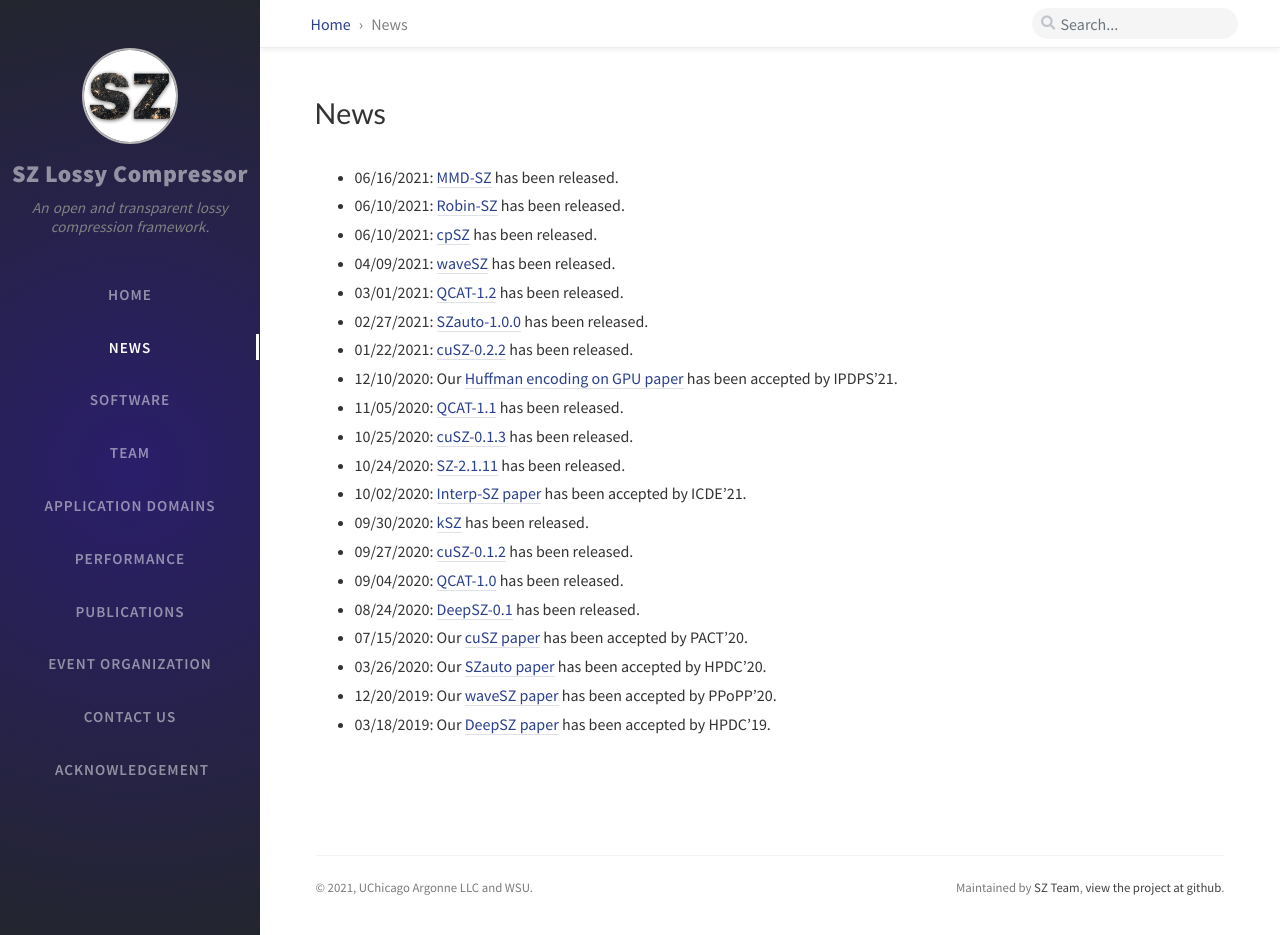
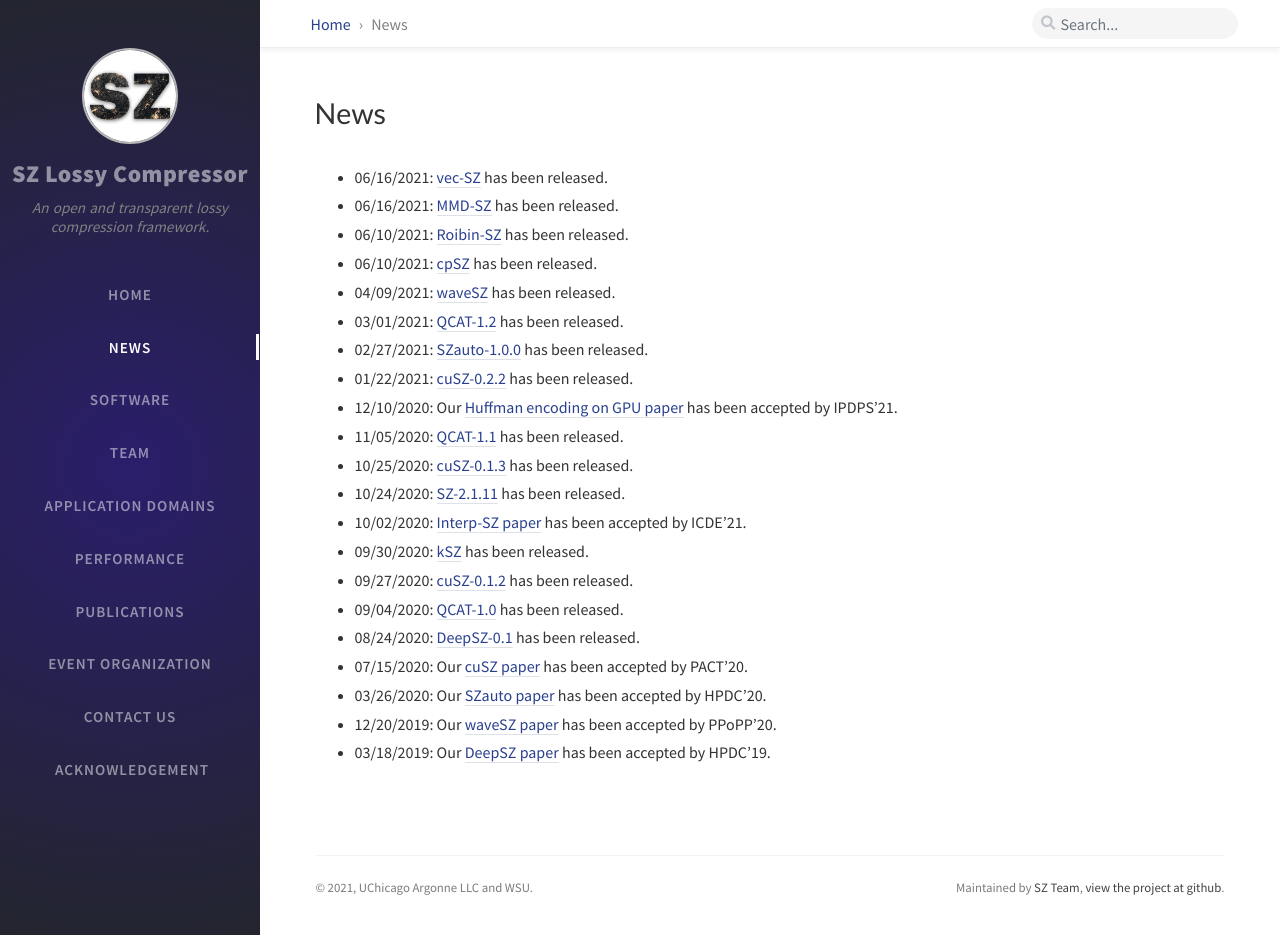
Before and after one commit to szcompressor/szcompressor.github.io, a Jekyll site: the page built from tabs/news.md, in a window 1280 px wide and 935 px high. Built offline with Jekyll 4.4.1, drawn with Linux system fonts in a browser that asks for light colours; nearby versions of some CDN libraries; comment, search, counter and statistics services are not loaded.

Commit message:
update vecSZ release in news.md

```diff
--- a/tabs/news.md
+++ b/tabs/news.md
@@ -2,8 +2,9 @@
 title: News
 ---
 
+- 06/16/2021: [vec-SZ](https://github.com/szcompressor/vecSZ) has been released.
 - 06/16/2021: [MMD-SZ](https://github.com/szcompressor/MMD-SZ) has been released.
-- 06/10/2021: [Robin-SZ](https://github.com/szcompressor/SZ/tree/master/example/roibin_example) has been released.
+- 06/10/2021: [Roibin-SZ](https://github.com/szcompressor/SZ/tree/master/example/roibin_example) has been released.
 - 06/10/2021: [cpSZ](https://github.com/szcompressor/cpSZ) has been released.
 - 04/09/2021: [waveSZ](https://github.com/szcompressor/SZ_HLS) has been released.
 - 03/01/2021: [QCAT-1.2](https://github.com/szcompressor/qcat/releases/download/1.2/qcat-1.2.tar.gz) has been released.
```
